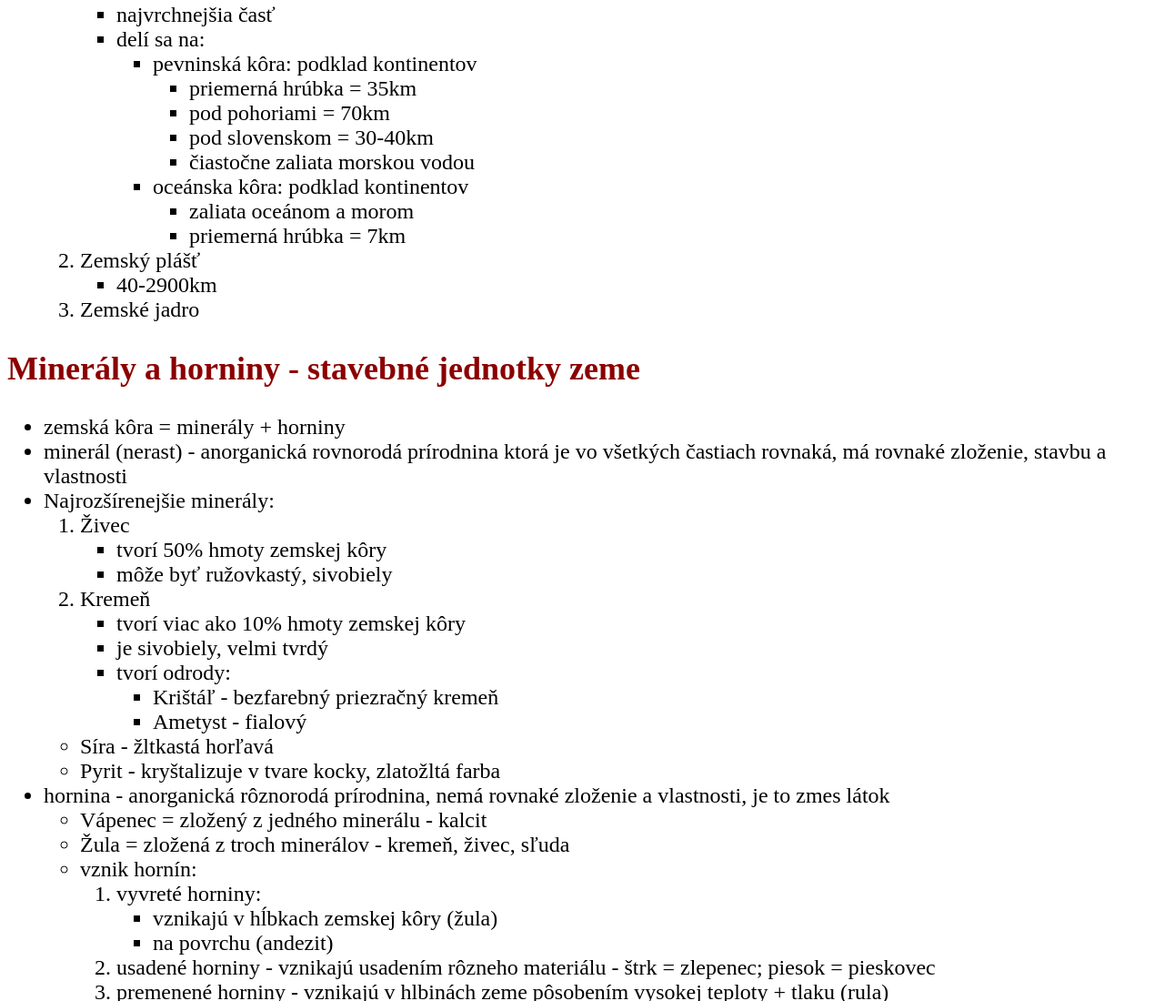
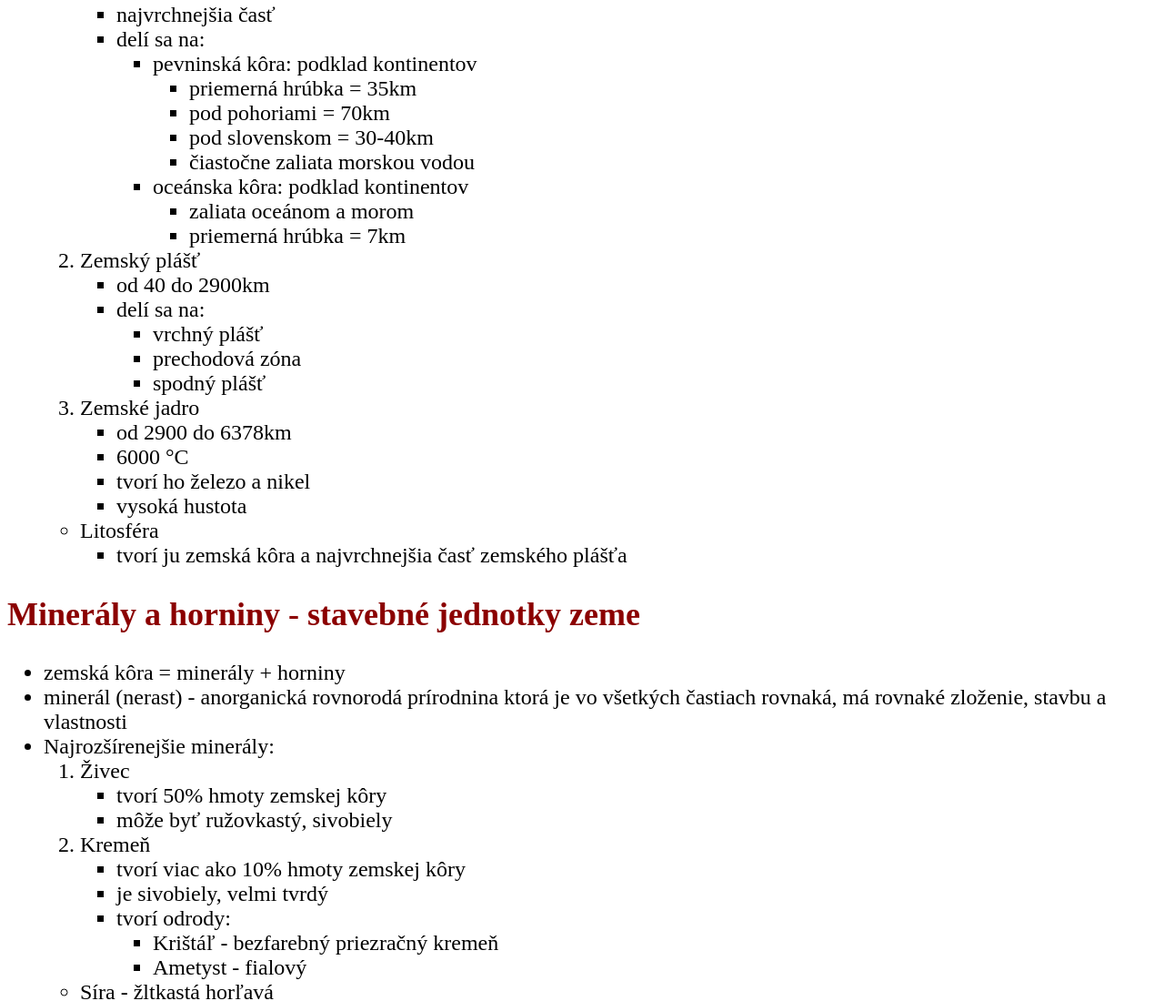
Before and after one commit to Nr3504/bio, a plain HTML site: page poznamky.html in a window 1280 px wide. Shown: the part 2130-3230 px from the top of the page at 91% size. Drawn offline with Linux system fonts and the light colour scheme.

Commit message:
Update poznamky.html

```diff
--- a/poznamky.html
+++ b/poznamky.html
@@ -136,11 +136,32 @@
           </li>
           <li>Zemský plášť
             <ul>
-              <li>40-2900km</li>
+              <li>od 40 do 2900km</li>
+              <li>delí sa na:
+                <ul>
+                  <li>vrchný plášť</li>
+                  <li>prechodová zóna</li>
+                  <li>spodný plášť</li>
+                </ul>
+              </li>
             </ul>
           </li>
-          <li>Zemské jadro</li>
+          <li>Zemské jadro
+            <ul>
+              <li>od 2900 do 6378km</li>
+              <li>6000 &deg;C</li>
+              <li>tvorí ho železo a nikel</li>
+              <li>vysoká hustota</li>
+            </ul>
+          </li>
         </ol>
+        <ul>
+          <li>Litosféra
+            <ul>
+              <li>tvorí ju zemská kôra a najvrchnejšia časť zemského plášťa</li>
+            </ul>
+          </li>
+        </ul>
       </li>
     </ul>
     <h2>Minerály a horniny - stavebné jednotky zeme</h2>
```
